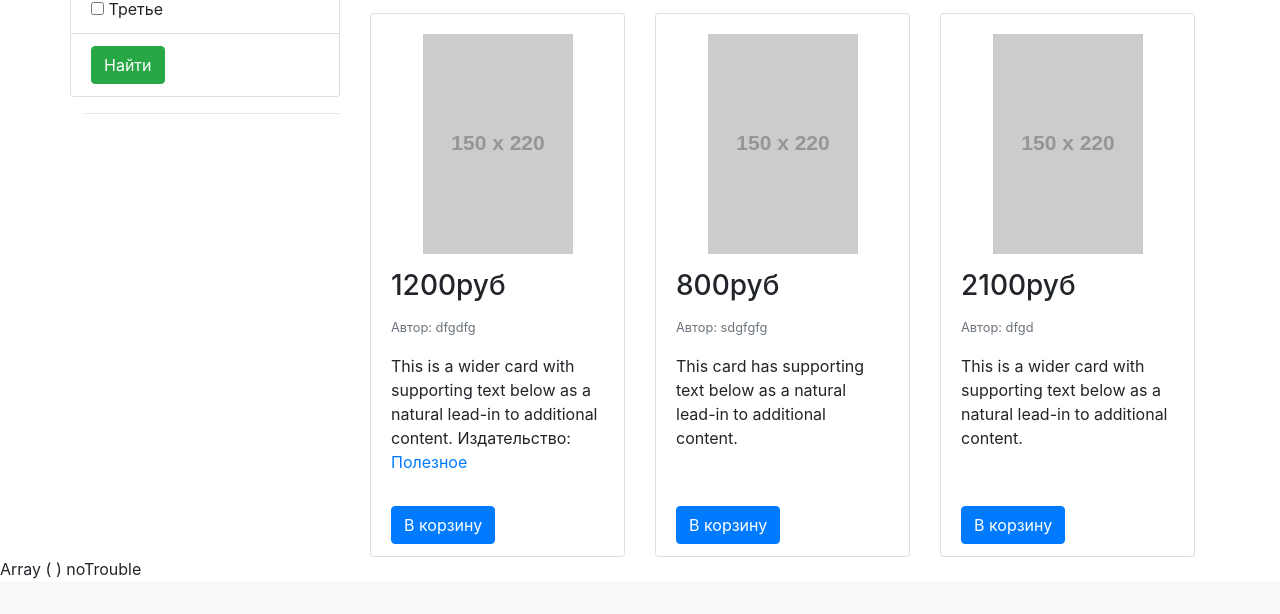
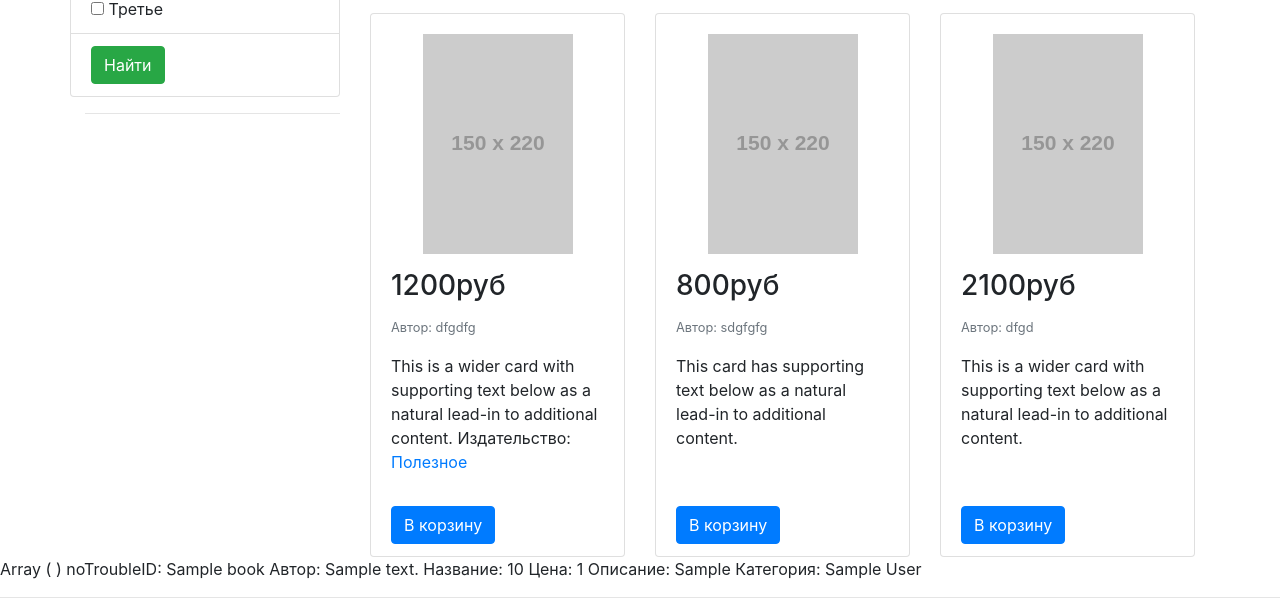
Before and after one commit to Fullofb3ans/phpCourses1Less1, a PHP site: the page made by index(Module4).php in a window 1280 px wide. Shown: the part 676-1290 px from the top of the page. Before the commit the page ends 1255 px from the top, so only its background shows below. Run offline with PHP 8.4, Linux system fonts and the light colour scheme; tables that the repository leaves empty or names only in its code hold one stand-in row (values such as "Sample post"); grey boxes labelled with a size stand in for pictures from a placeholder-image service; some libraries are stand-ins or nearby versions.

Commit message:
modules 4-5

```diff
--- a/index(Module4).php
+++ b/index(Module4).php
@@ -284,22 +284,20 @@ if(mysqli_connect_errno()){
   echo 'trouble';}
   else {echo 'noTrouble';
 }
-$category = 'категория';
-$dbu = mysqli_query($link, "Select * from book WHERE category = '$category'");
+
+$dbu = mysqli_query($link, "Select * from book");
 while ($row = mysqli_fetch_array($dbu)) {
     printf("ID: %s  Автор: %s  Название: %s  Цена: %s  Описание: %s  Категория: %s", $row[0], $row[1], $row[2], $row[3], $row[4], $row[5]);
 };
-// $row = mysqli_fetch_array($dbu);
-// print_r($row);
 
-// $category = 'Категория';
-// getBooksByCategories($category){
-//   $dbu2 = mysqli_query($link, 'Select * from book');
-// }
-// $row = mysqli_fetch_array($dbu2);
-// while ($row = mysqli_fetch_array($dbu2)) {
-//   printf("ID: %s  Автор: %s  Название: %s  Цена: %s  Описание: %s  Категория: %s", $row[0], $row[1], $row[2], $row[3], $row[4], $row[5]);
-// }
+echo '<hr/>';
+
+$category = 'категория';
+$dbu2 = mysqli_query($link, "Select * from book WHERE category = '$category'");
+while ($row = mysqli_fetch_array($dbu2)) {
+    printf("ID: %s  Автор: %s  Название: %s  Цена: %s  Описание: %s  Категория: %s", $row[0], $row[1], $row[2], $row[3], $row[4], $row[5]);
+};
+
 ?>
 
 
```
